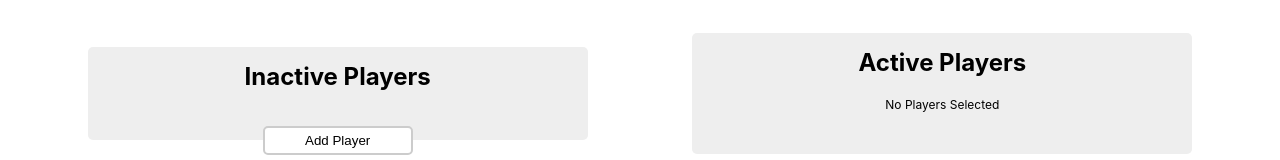
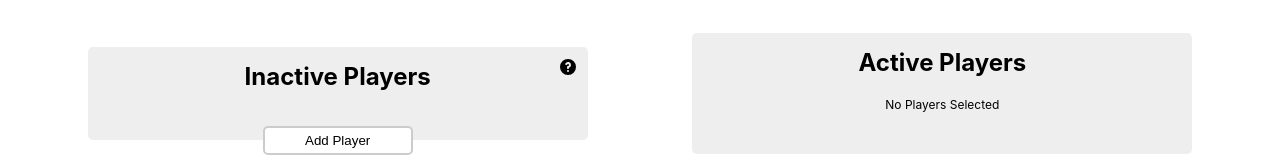
Before and after one commit to zneib/sub-watcher, a Svelte app: page / in a window 1280 px wide. Shown: the top 160 px of the page. Built offline with nearby package versions, Linux system fonts and the light colour scheme.

Commit message:
Adding a new helper dialog component that will help explain how the app works

```diff
--- a/src/App.svelte
+++ b/src/App.svelte
@@ -2,11 +2,11 @@
   import { onMount } from 'svelte';
   import Person from './Person.svelte';
   import Player from './Player.svelte';
+  import Helper from './Helper.svelte';
 
   let deleteDialog;
   onMount(() => {
     deleteDialog = document.getElementById('deleteDialog');
-    console.log(deleteDialog);
   })
 
   let showPlayersForm = false;
@@ -69,6 +69,7 @@
   </dialog>
   <article class="inactive">
     <h2>Inactive Players</h2>
+    <Helper />
     <div class="person-container">
       {#each people as person}
         <Person name={person} addActivePlayer={addActivePlayer} showDialogElement={showDialogElement} />
--- /dev/null
+++ b/src/Helper.svelte
@@ -0,0 +1,41 @@
+<script>
+  import { onMount } from 'svelte';
+
+  let helperDialog;
+  onMount(() => {
+    helperDialog = document.getElementById('helperDialog');
+  })
+</script>
+
+<dialog id="helperDialog">
+  <form method="dialog">
+    <p>Remove as a player?</p>
+  </form>
+  <div class="button-wrapper">
+    <button value="cancel" on:click={helperDialog.close()}>Close</button>
+  </div>
+</dialog>
+<svg xmlns="http://www.w3.org/2000/svg"
+  on:click={() => helperDialog.showModal()}
+  width="20px"
+  height="20px"
+  class="h-5 w-5"
+  viewBox="0 0 20 20"
+  fill="currentColor"
+>
+  <path fill-rule="evenodd" d="M18 10a8 8 0 11-16 0 8 8 0 0116 0zm-8-3a1 1 0 00-.867.5 1 1 0 11-1.731-1A3 3 0 0113 8a3.001 3.001 0 01-2 2.83V11a1 1 0 11-2 0v-1a1 1 0 011-1 1 1 0 100-2zm0 8a1 1 0 100-2 1 1 0 000 2z" clip-rule="evenodd" />
+</svg>
+
+<style>
+  svg {
+    cursor: pointer;
+    position: absolute;
+    right: 10px;
+    top: 10px;
+  }
+  @media (prefers-color-scheme: dark) {
+    svg {
+      color: var(--grey-nine);
+    }
+  }
+</style>
```
